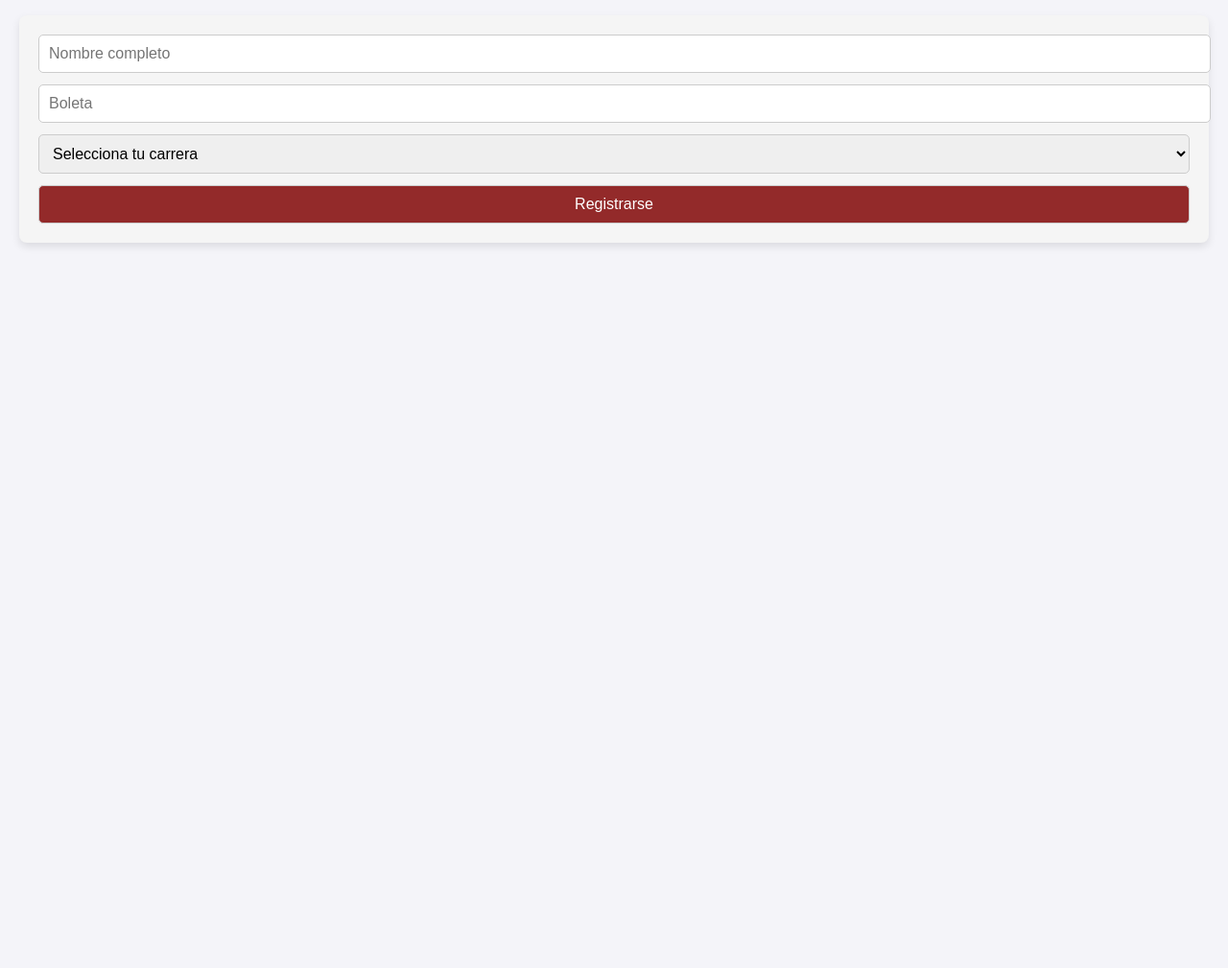
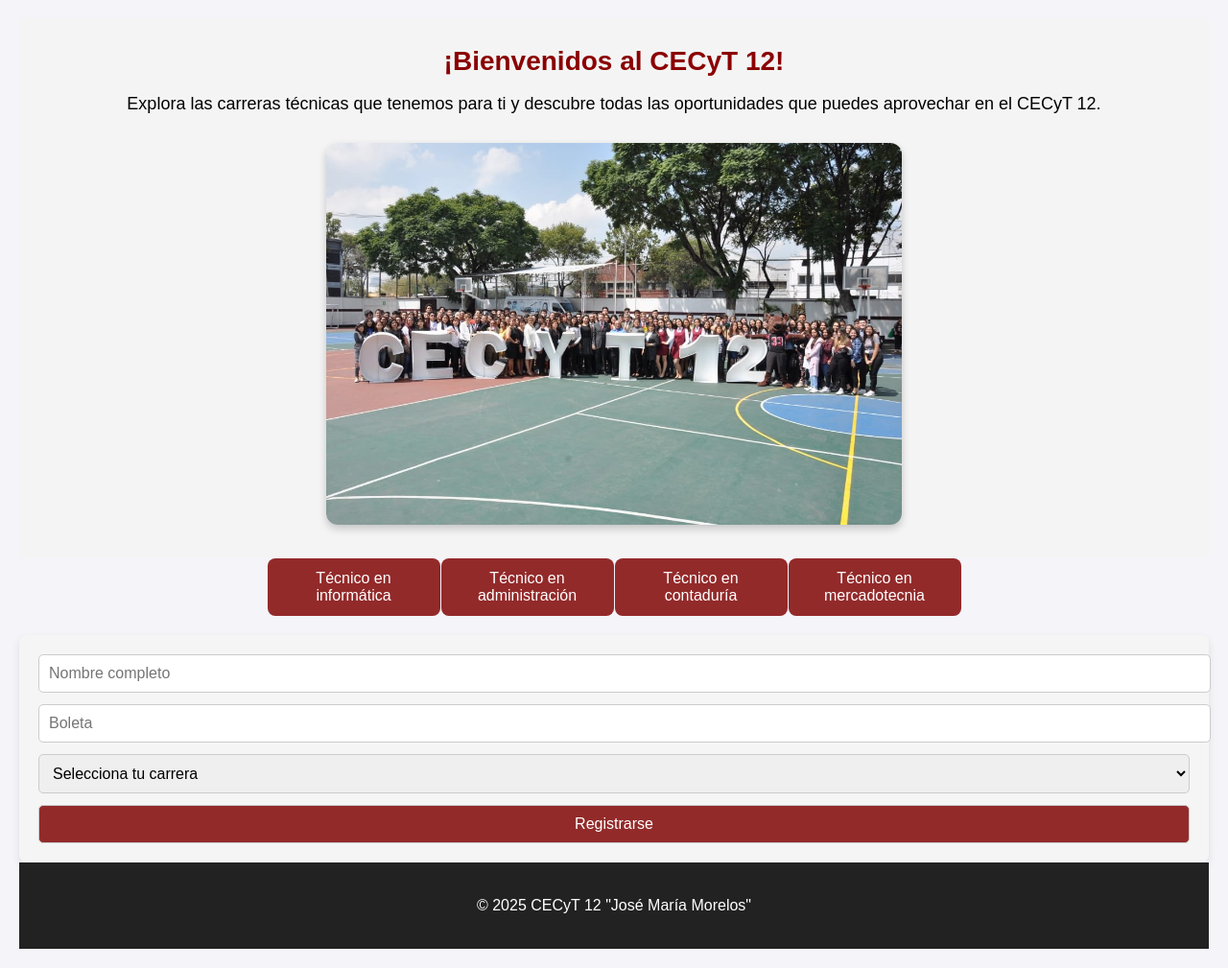
Before and after one commit to AbiJisa/sitio-web-carreras, a website with bundled scripts: page index.html in a window 1280 px wide. Shown: the part 210-1219 px from the top of the page at 96% size. Before the commit the page ends 800 px from the top, so only its background shows below. Built offline with nearby package versions, Linux system fonts and the light colour scheme.

Commit message:
Sitio web finalmente listo

```diff
--- a/index.html
+++ b/index.html
@@ -9,15 +9,22 @@
 <body>
 
     <header>
+        <img src="./imagenes/logo.png" alt="Logo CECyT 12" class="logo"/>
         <h1>CECyT 12 "José María Morelos" </h1>
         <h2>Carreras Técnicas </h2>
     </header>
 
+
+    <section class="bienvenida">
+        <h2> ¡Bienvenidos al CECyT 12!</h2>
+        <p>Explora las carreras técnicas que tenemos para ti y descubre todas las oportunidades que puedes aprovechar en el CECyT 12.</p>
+        <img src="./imagenes/imagen2.jpg" alt="Bienvenida al CECyT 12" class="imagen-bienvenida" />
+
+      </section>
+
+
     <div id="carreras-container"></div>
-    <div class="carreras-container">
-
-    </div>
-
+    <div class="carreras-container"></div>
 
         <form id="formulario-registro">
         <input type="text" id="nombre" placeholder="Nombre completo" required/>
@@ -37,6 +44,11 @@
     </form>
 
     <div id="mensaje-exito"></div>
+
+    <footer>
+        <p>&copy; 2025 CECyT 12 "José María Morelos" </p>
+      </footer>
+
     <script src="script.js" type="module"></script>
 
 </body>
--- a/script.js
+++ b/script.js
@@ -15,14 +15,14 @@
 const app = initializeApp(firebaseConfig);
 const db = getFirestore(app);
 
-// 👉 Función para redirigir a otra página
+// Función para redirigir a otra página
 function redirigir(carrera) {
   window.location.href = `carrera.html?nombre=${encodeURIComponent(carrera)}`;
-}
+ }
 
-// 👉 Función para registrar datos en Firebase usando la boleta como ID
+// Función para registrar datos en Firebase usando la boleta como ID
 const formulario = document.getElementById('formulario-registro');
-const mensajeExito = document.getElementById('mensaje-exito'); // Mensaje de confirmación
+const mensajeExito = document.getElementById('mensaje-exito');
 
 formulario.addEventListener('submit', async (e) => {
   e.preventDefault();
@@ -32,21 +32,21 @@
   const boleta = document.getElementById('boleta').value.trim();
   const carreraSeleccionada = document.getElementById('carrera-seleccionada').value.trim();
 
-  // ✅ Validación de campos
+  // Validación de campos
   if (!nombre || !boleta || !carreraSeleccionada) {
     alert("Por favor, completa todos los campos.");
     return;
   }
 
   try {
-    // ✅ Verificar si la boleta ya existe
+    // Verificar si la boleta ya existe
     const registroExistente = await getDoc(doc(db, "registros", boleta));
     if (registroExistente.exists()) {
       alert(`La boleta ${boleta} ya está registrada.`);
       return;
     }
 
-    // ✅ Guardar datos en Firestore usando la boleta como ID
+    // Guardar datos en Firestore usando la boleta como ID
     await setDoc(doc(db, "registros", boleta), {
       nombre: nombre,
       boleta: boleta,
--- a/styles.css
+++ b/styles.css
@@ -14,6 +14,46 @@
   margin-bottom: 20px;
   border-radius: 8px;
 }
+
+.logo{
+  width: 60px;
+  height: auto;
+  vertical-align: middle;
+}
+
+.bienvenida {
+  padding: 30px;
+  background-color: #f4f4f4;
+  text-align: center;
+}
+
+.bienvenida h2 {
+  font-size: 28px;
+  color: #8b0000;
+}
+
+.bienvenida p {
+  font-size: 18px;
+  margin-bottom: 20px;
+}
+
+/* Imagen de bienvenida */
+.imagen-bienvenida {
+  width: 100%; /* Que ocupe el ancho completo */
+  max-width: 600px; /* Limitar el tamaño máximo */
+  height: auto;
+  object-fit: cover;
+  border-radius: 12px; /* Bordes redondeados */
+  box-shadow: 0 4px 8px rgba(0, 0, 0, 0.2); /* Sombra suave */
+  margin-top: 10px;
+  transition: transform 0.3s ease; /* Animación al pasar el cursor */
+}
+
+.imagen-bienvenida:hover {
+  transform: scale(1.03); /* Hace zoom suave al pasar el cursor */
+}
+
+
 .contenedor-carrera {
   max-width: 800px;
   margin: 20px auto;
@@ -111,7 +151,7 @@
 
 #mensaje-exito {
   display: none;
-  background-color: #4CAF50;
+  background-color: #29932d;
   color: white;
   padding: 10px;
   margin-top: 10px;
@@ -127,3 +167,10 @@
   margin-top: 20px;
   background-color: #fafafa;
 }
+
+footer {
+  background-color: #222;
+  color: white;
+  padding: 20px;
+  text-align: center;
+}
```
Also changed, not shown: imagenes/imagen1.jpg (added), imagenes/imagen2.jpg (added), imagenes/imagen3.jpg (added), imagenes/logo.png (added).
